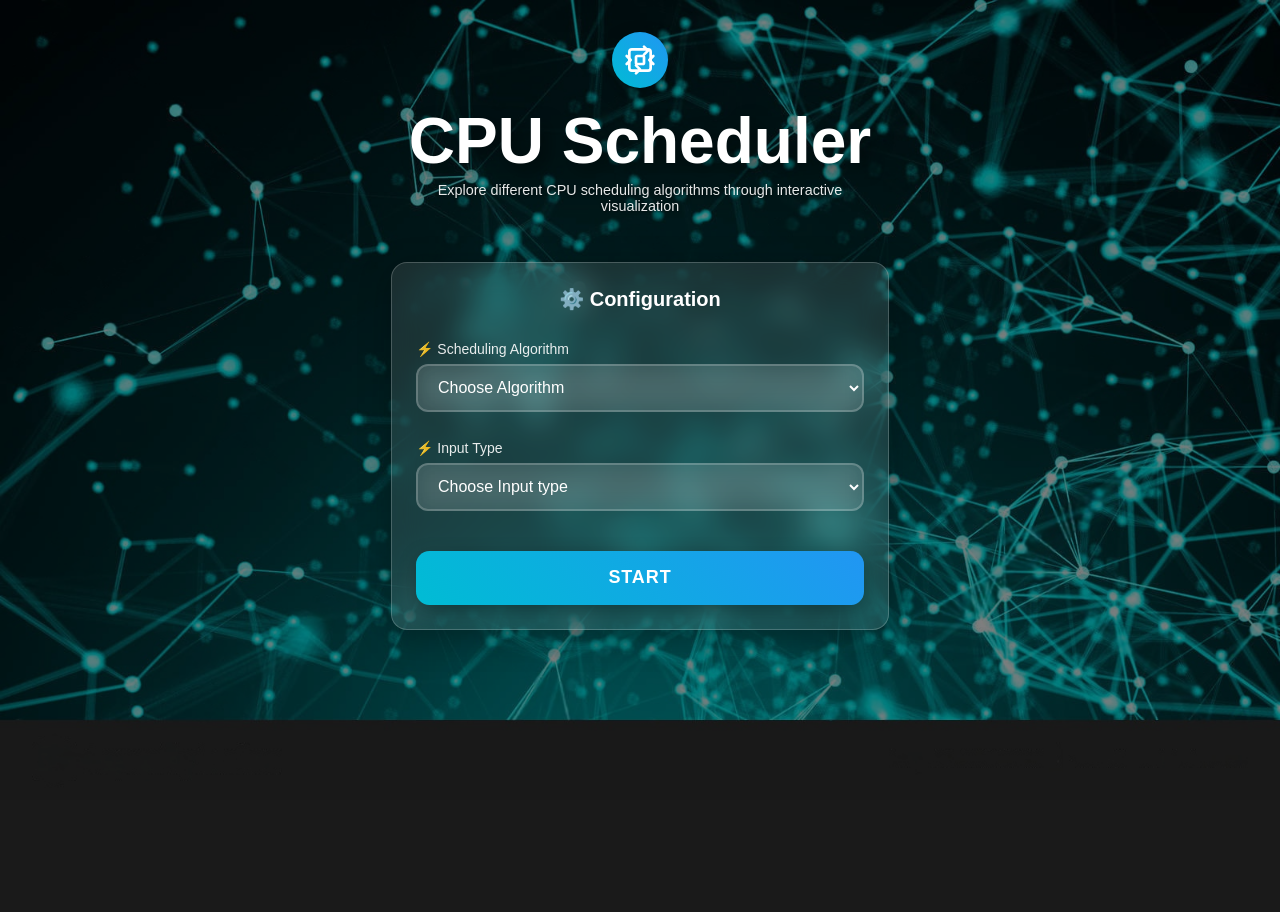
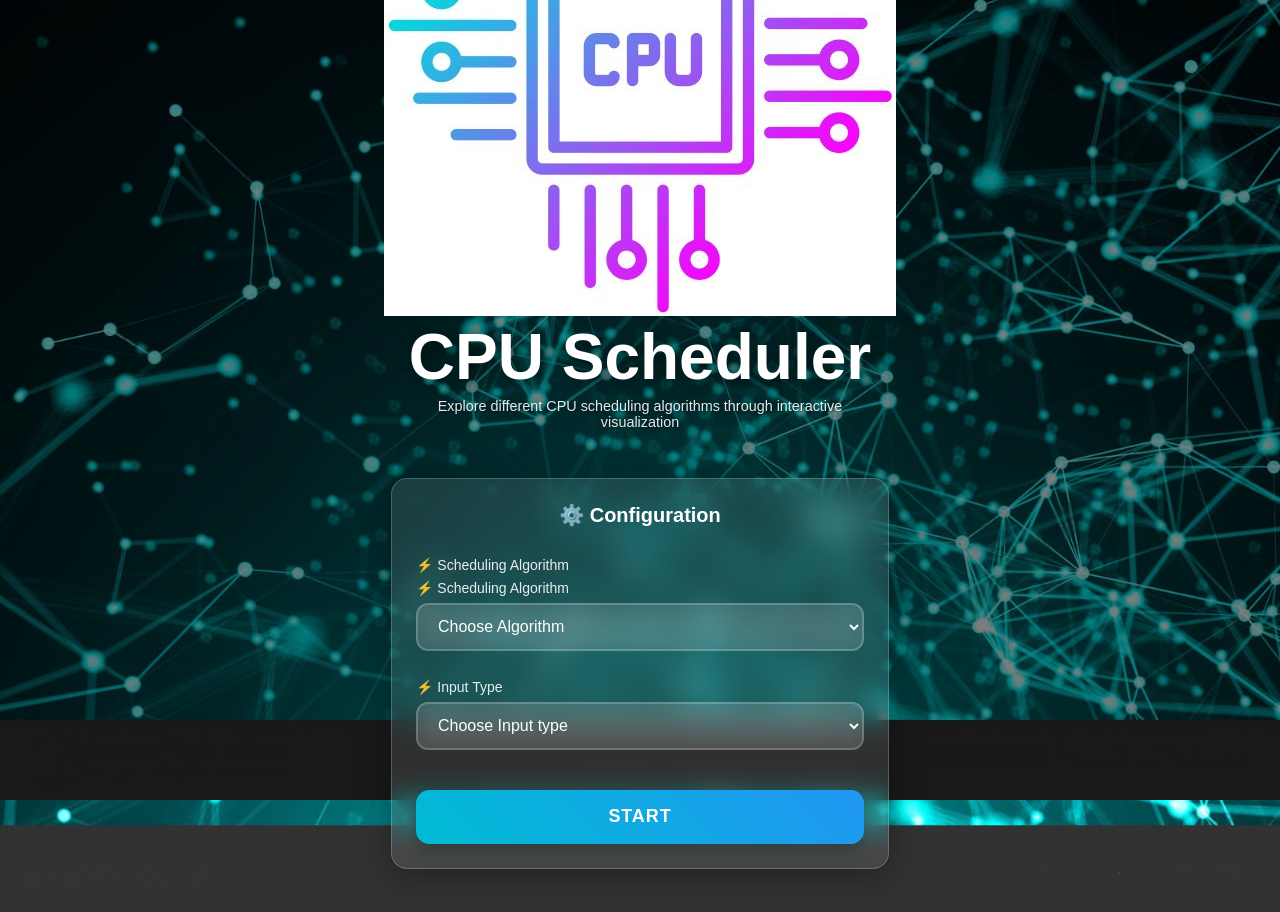
Before and after one commit to Abhay-222/OS-Process-Scheduler, a plain HTML site: page index.html in a window 1280 px wide. Before the commit the page ends 800 px from the top, so only its background shows below. Drawn offline with Linux system fonts and the light colour scheme.

Commit message:
Update index.html

```diff
--- a/index.html
+++ b/index.html
@@ -8,26 +8,9 @@
   </head>
 
   <body>
-    <!-- Header Section Added -->
     <div class="header-section">
       <div class="cpu-icon">
-        <svg
-          width="32"
-          height="32"
-          viewBox="0 0 24 24"
-          fill="none"
-          stroke="currentColor"
-          stroke-width="2"
-          stroke-linecap="round"
-          stroke-linejoin="round"
-        >
-          <rect width="16" height="16" x="4" y="4" rx="2" />
-          <rect width="6" height="6" x="9" y="9" rx="1" />
-          <path d="m15 2 3 3-3 3" />
-          <path d="m9 22 3-3-3-3" />
-          <path d="m2 15 3-3-3-3" />
-          <path d="m22 9-3 3 3 3" />
-        </svg>
+        <img src="cpu.jpg" alt="CPU Icon" class="cpu-image" />
       </div>
       <h1 class="main-title">CPU Scheduler</h1>
       <p class="description">
@@ -38,9 +21,10 @@
 
     <div class="box">
       <div class="signup">
-        <h2 id="signupp">Visualizer</h2>
-        <form action="/users/create_session" method="post">
-          <select name="cars" id="algos" class="inpts">
+
+        <form>
+          <label for="inputs" class="input-label">⚡ Scheduling Algorithm</label>
+          <select id="algos" class="inpts">
             <option value="" class="inpt">Choose Algorithm</option>
             <option value="FCFS" class="inpt">FCFS</option>
             <option value="SJF" class="inpt">SJF</option>
@@ -49,9 +33,8 @@
             <option value="Priority" class="inpt">Priority</option>
           </select>
 
-          <!-- Label for Time Quanta -->
           <label for="timeQuanta" class="input-label" id="timeQuantaLabel" style="display: none;">⚡ Time Quanta</label>
-          <select name="cars" id="timeQuanta" class="inpts" hidden>
+          <select id="timeQuanta" class="inpts" hidden>
             <option value="" class="inpt">Choose Time Quanta</option>
             <option value="1" class="inpt">1</option>
             <option value="2" class="inpt">2</option>
@@ -65,7 +48,6 @@
             <option value="10" class="inpt">10</option>
           </select>
 
-          <!-- Label for Input Type -->
           <label for="inputs" class="input-label">⚡ Input Type</label>
           <select name="cars" id="inputs" class="inpts">
             <option value="" class="inpt">Choose Input type</option>
@@ -78,7 +60,6 @@
           </div>
         </form>
       </div>
-      <div class="picture"></div>
     </div>
 
     <script type="module" src="index.js"></script>
```
